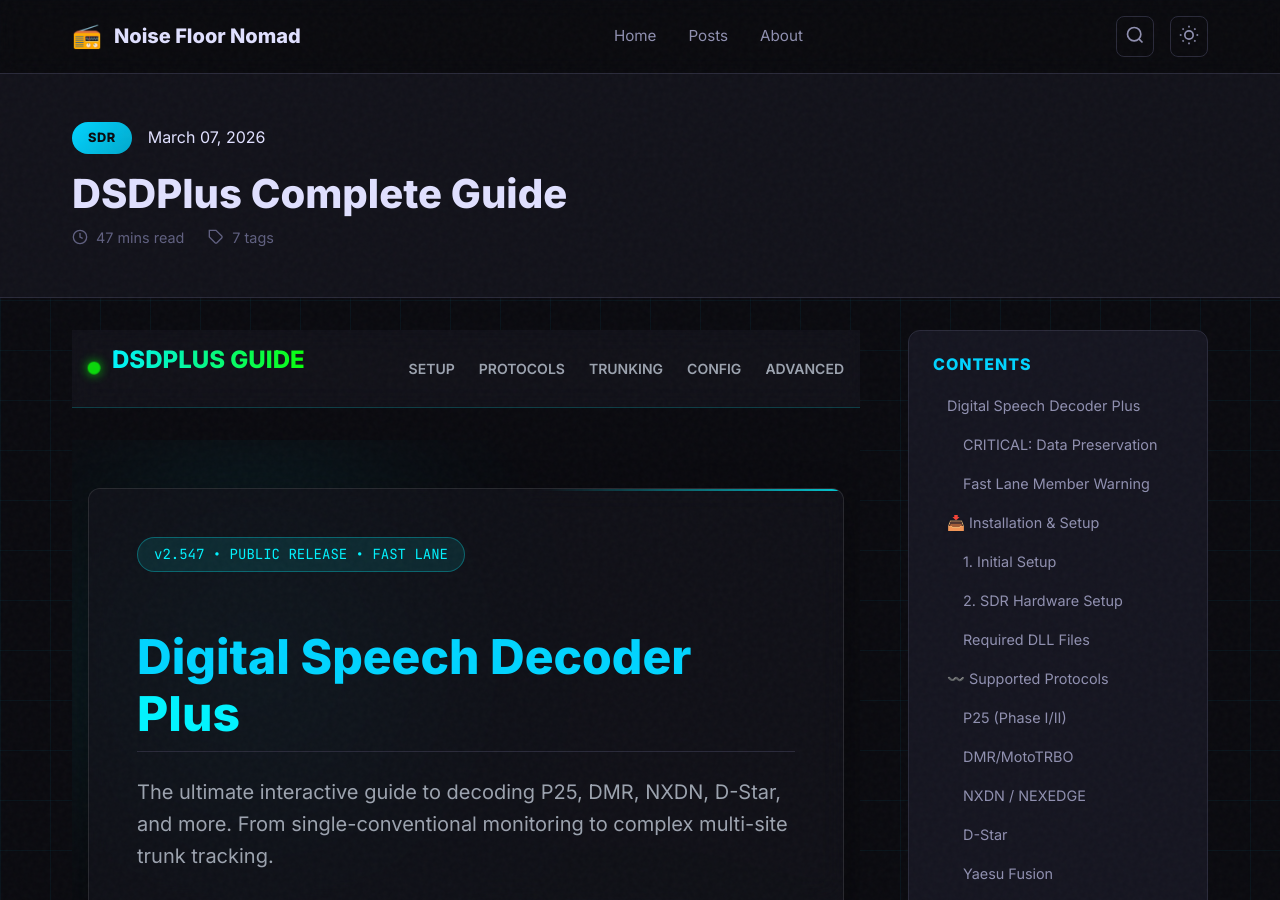
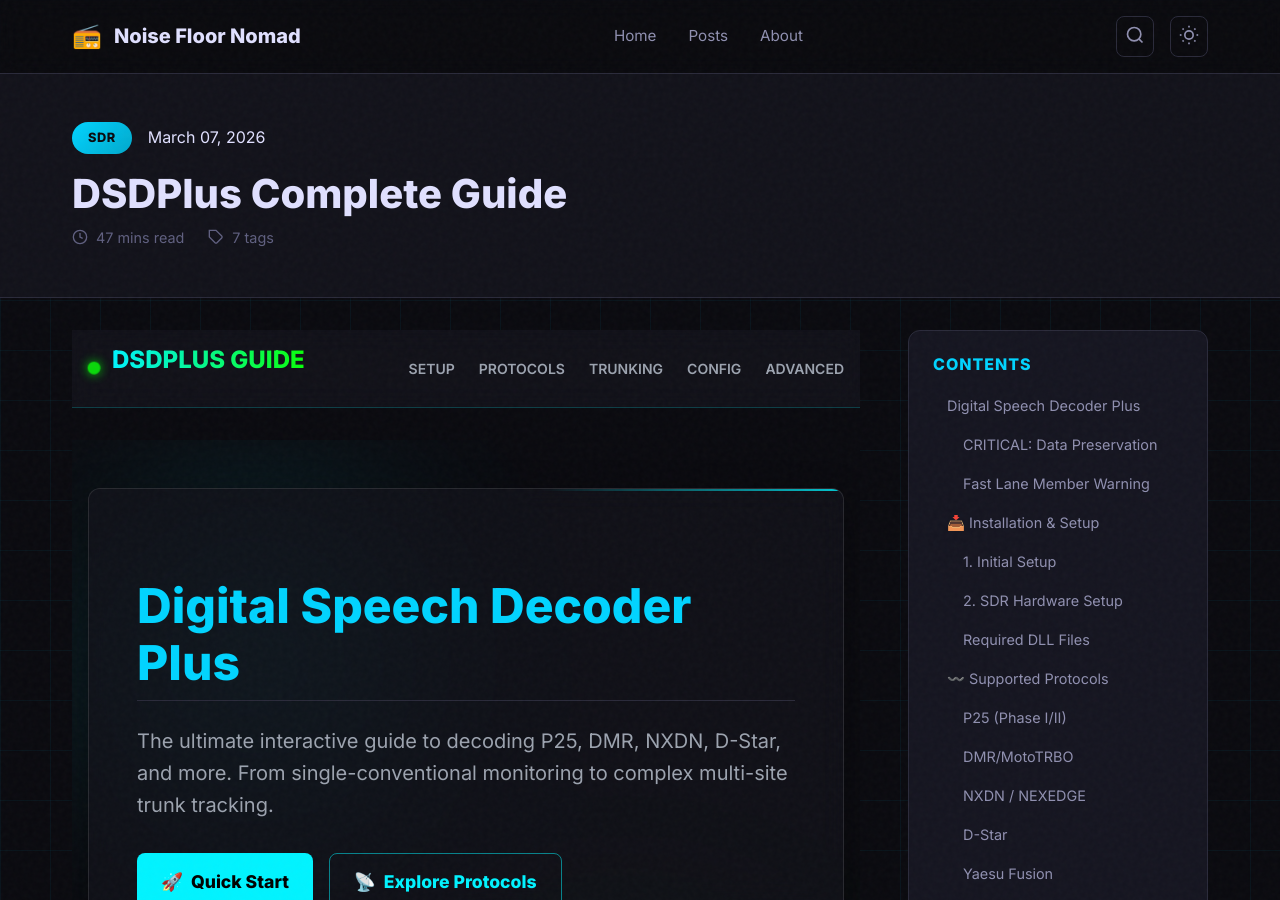
Before and after one commit to hmdsamarasekara/hmdsamarasekara.github.io, a Jekyll site: the page built from _posts/2026-03-07-DSDPlus-Complete-Guide.md, in a window 1280 px wide and 900 px high. Built offline with Jekyll 4.4.1, drawn with Linux system fonts in a browser that asks for light colours.

Commit message:
Update 2026-03-07-DSDPlus-Complete-Guide.md

```diff
--- a/_posts/2026-03-07-DSDPlus-Complete-Guide.md
+++ b/_posts/2026-03-07-DSDPlus-Complete-Guide.md
@@ -308,11 +308,8 @@
         <div class="glass-panel neon-border" style="padding: 3rem;">
             <div style="display: flex; flex-direction: column; gap: 2rem; align-items: center;">
                 <div style="flex: 1; width: 100%;">
-                    <div style="display: inline-block; padding: 0.25rem 1rem; background: rgba(0, 243, 255, 0.1); border: 1px solid rgba(0, 243, 255, 0.3); color: #00f3ff; font-size: 0.875rem; font-family: 'JetBrains Mono', monospace; border-radius: 9999px; margin-bottom: 1rem;">
-                        v2.547 • PUBLIC RELEASE • FAST LANE
-                    </div>
                     <h2 style="font-size: 3rem; font-weight: 800; margin-bottom: 1.5rem; line-height: 1.2;">
-                        Digital Speech Decoder <span class="text-cyan">Plus</span>
+                        Digital Speech Decoder Plus
                     </h2>
                     <p style="font-size: 1.25rem; color: #9ca3af; margin-bottom: 2rem; line-height: 1.6;">
                         The ultimate interactive guide to decoding P25, DMR, NXDN, D-Star, and more.
@@ -1716,4 +1713,5 @@
             }
         });
     });
+
 </script>
```
